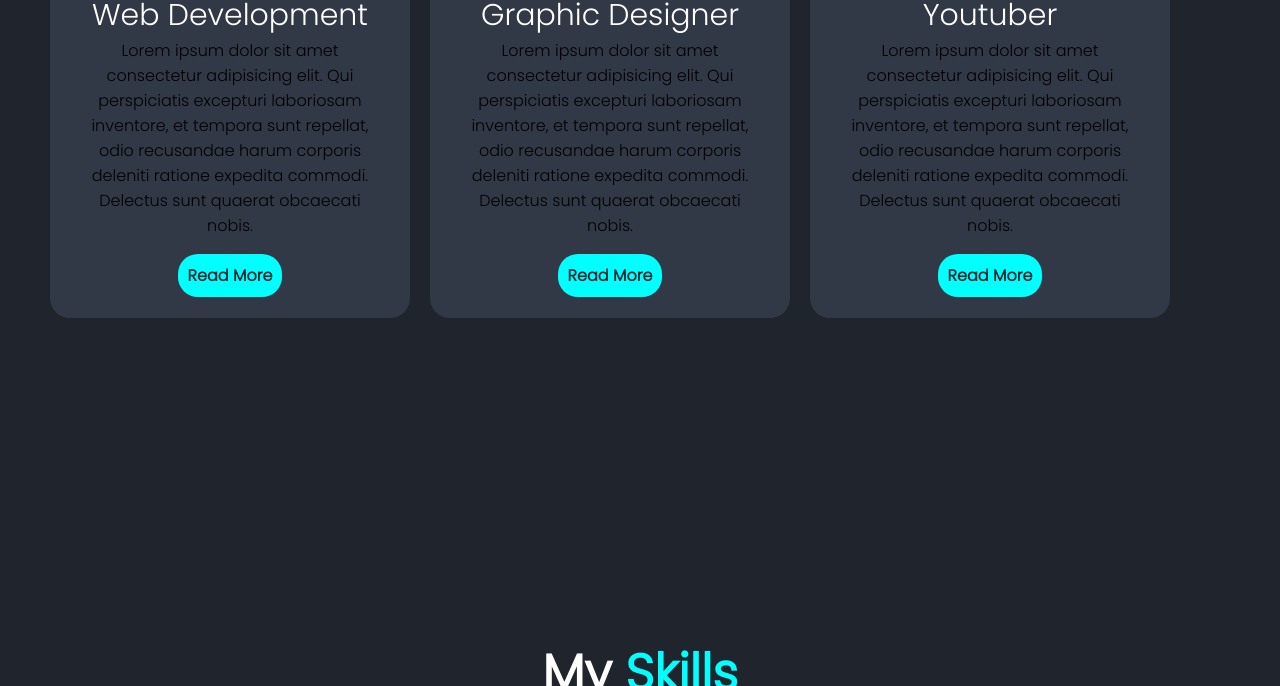
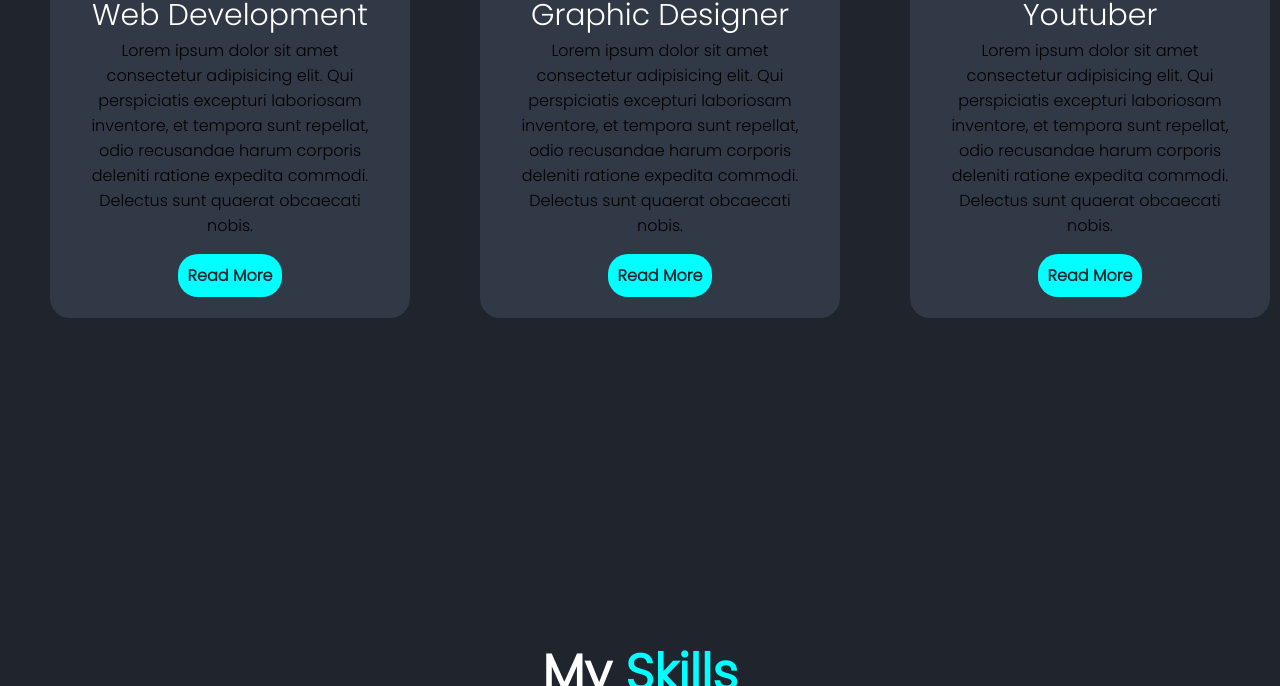
Before and after one commit to AKASH7233/portfolio, a plain HTML site: page index.html in a window 1280 px wide. Shown: the part 2006-2692 px from the top of the page. Drawn offline with nearby package versions, Linux system fonts and the light colour scheme.

Commit message:
Update pf Services.css

```diff
--- a/pf Services.css
+++ b/pf Services.css
@@ -17,6 +17,7 @@
 .content{
     margin-left:40px;
     display: flex;
+    Justify-content: space-between;
 
 }
 .leftcontent, .rightcontent, .centercontent{
```
